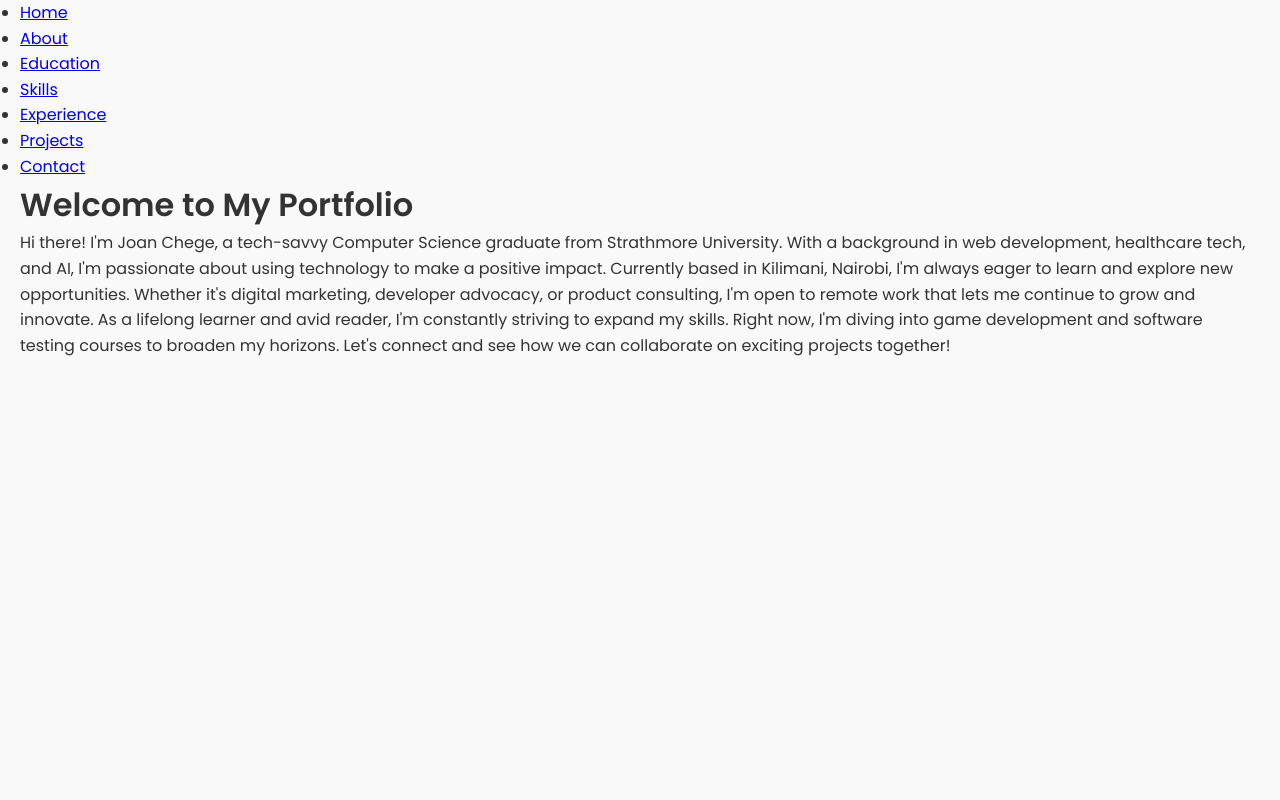
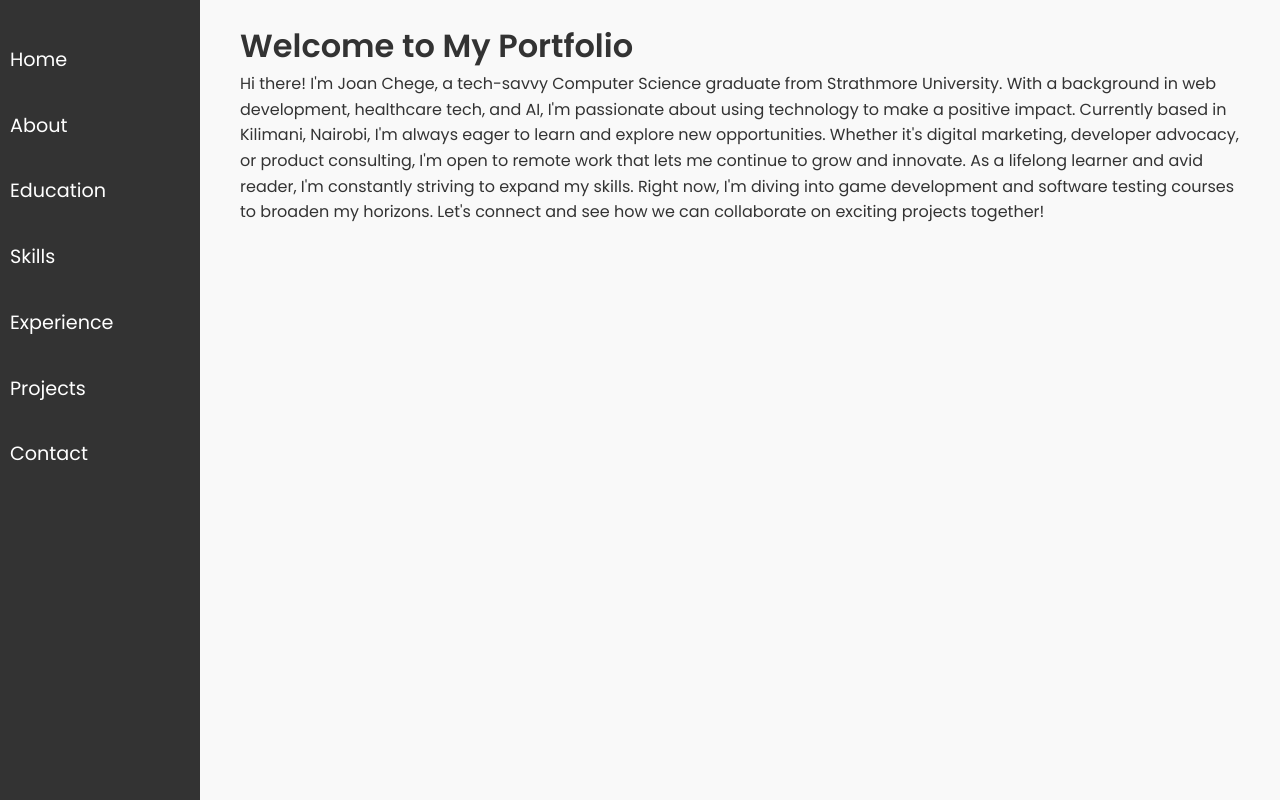
Before and after one commit to JoanChege/Portfolio, a Flask app: page / in a window 1280 px wide. Run offline with Flask 3, Linux system fonts and the light colour scheme.

Commit message:
add slidebar

```diff
--- a/static/css/styles.css
+++ b/static/css/styles.css
@@ -79,6 +79,60 @@
     padding: 10px 0;
     text-align: center;
 }
+/* Sidebar */
+.sidebar {
+    position: fixed;
+    top: 0;
+    left: 0;
+    width: 200px;
+    height: 100%;
+    background-color: #333;
+    padding-top: 20px;
+}
+
+.sidebar ul {
+    list-style-type: none;
+    padding: 0;
+}
+
+.sidebar ul li {
+    margin: 15px 0;
+}
+
+.sidebar ul li a {
+    color: white;
+    text-decoration: none;
+    padding: 10px;
+    display: block;
+    font-size: 1.2rem;
+}
+
+.sidebar ul li a:hover {
+    background-color: #575757;
+}
+
+.content {
+    margin-left: 200px;
+    padding: 20px;
+}
+
+/* Responsive Sidebar */
+@media (max-width: 768px) {
+    .sidebar {
+        width: 100%;
+        height: auto;
+        position: relative;
+    }
+
+    .sidebar ul {
+        display: flex;
+        justify-content: space-around;
+    }
+
+    .content {
+        margin-left: 0;
+    }
+}
 
 /* Media Queries for Responsive Design */
 @media (max-width: 768px) {
```
Also changed, not shown: templates/about.html (+12 -0 lines).
